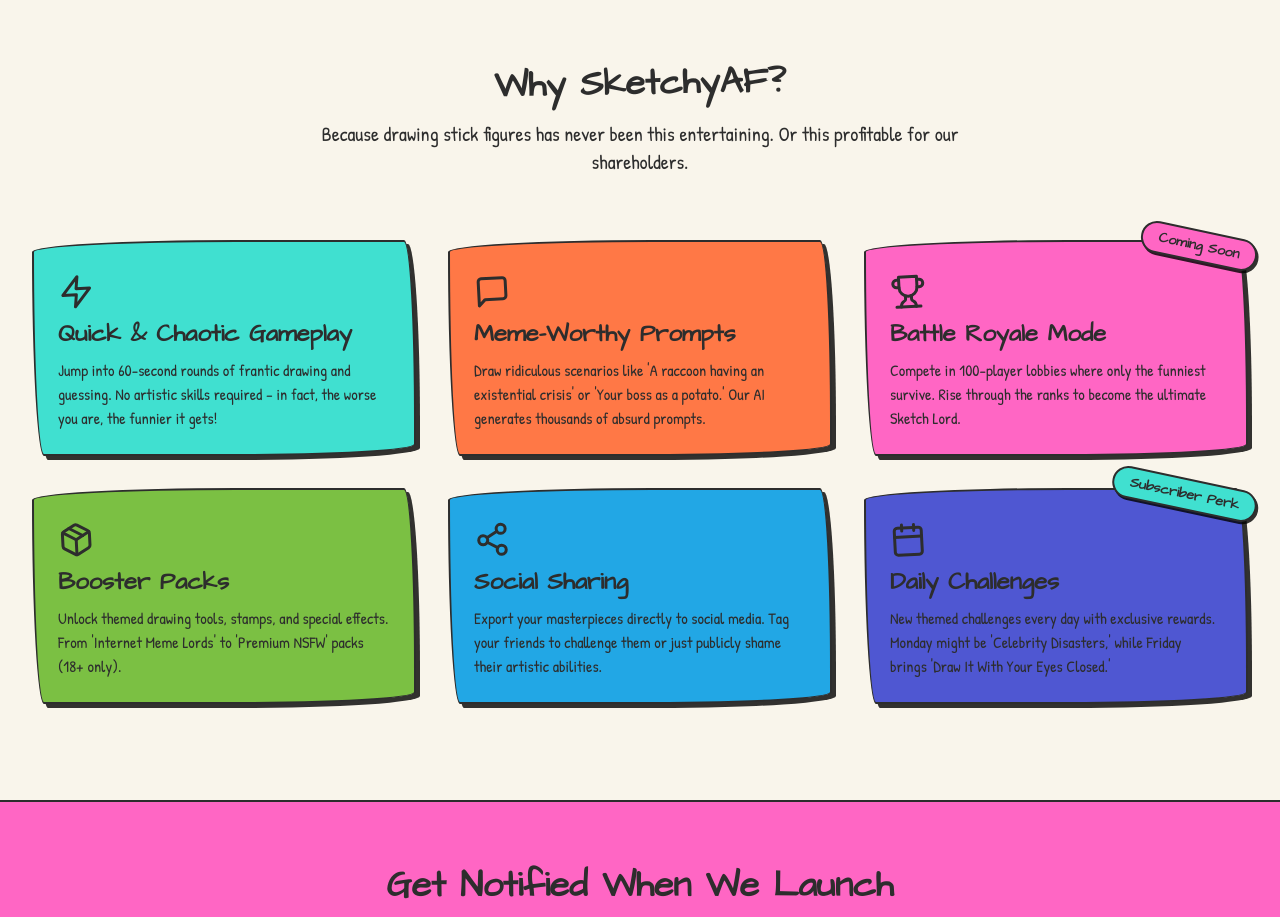
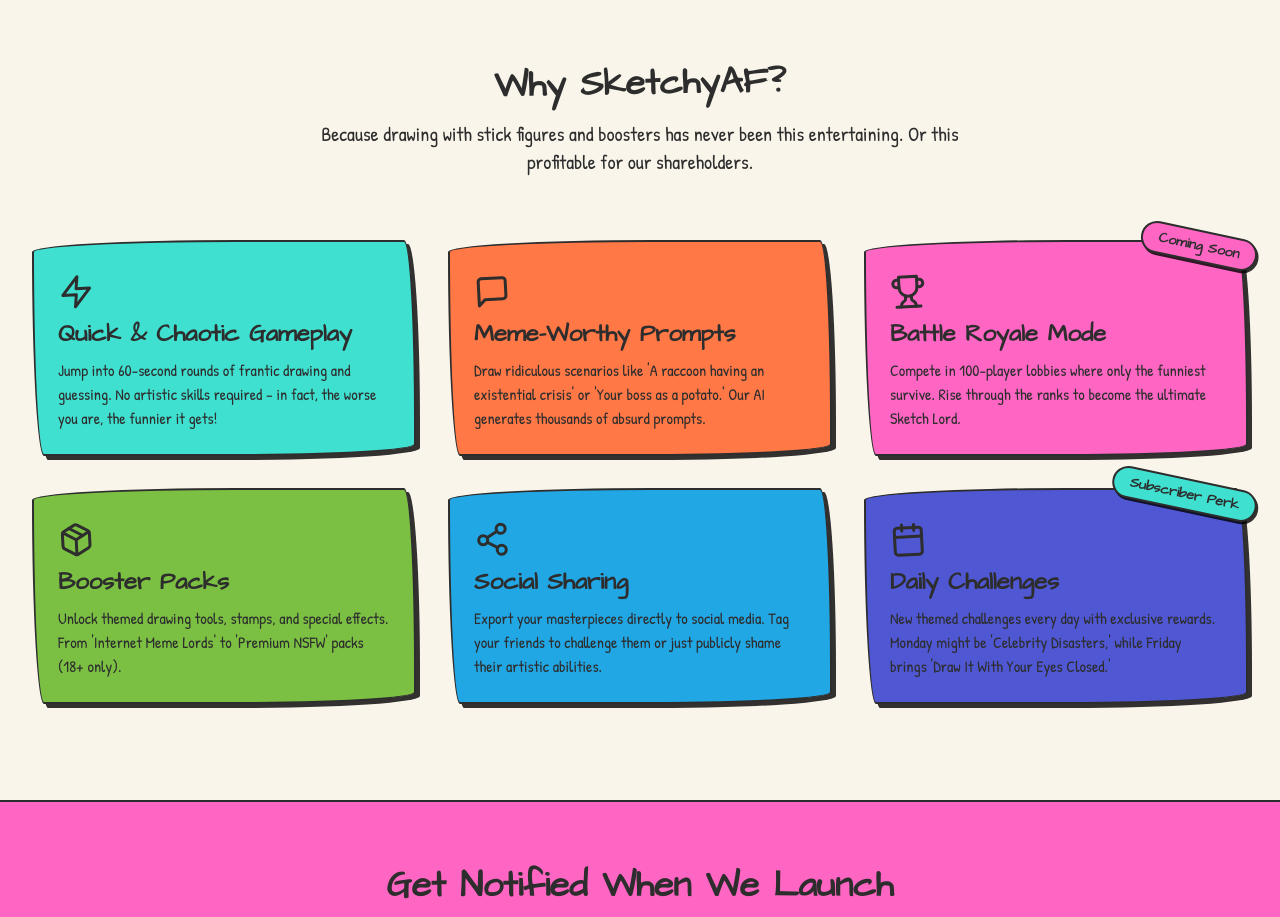
Before and after one commit to ruark-xyz/sketchyAF-app, a React (Vite) app: page / in a window 1280 px wide. Shown: the part 880-1797 px from the top of the page. Built offline with nearby package versions, Linux system fonts and the light colour scheme.

Commit message:
Updated FeatureSection.tsx

```diff
--- a/src/components/sections/FeatureSection.tsx
+++ b/src/components/sections/FeatureSection.tsx
@@ -57,7 +57,7 @@ const FeatureSection: React.FC<FeatureSectionProps> = ({ features }) => {
             Why SketchyAF?
           </h2>
           <p className="font-body text-dark text-xl max-w-2xl mx-auto">
-            Because drawing stick figures has never been this entertaining.
+            Because drawing with stick figures and boosters has never been this entertaining.
             Or this profitable for our shareholders.
           </p>
         </motion.div>
```
